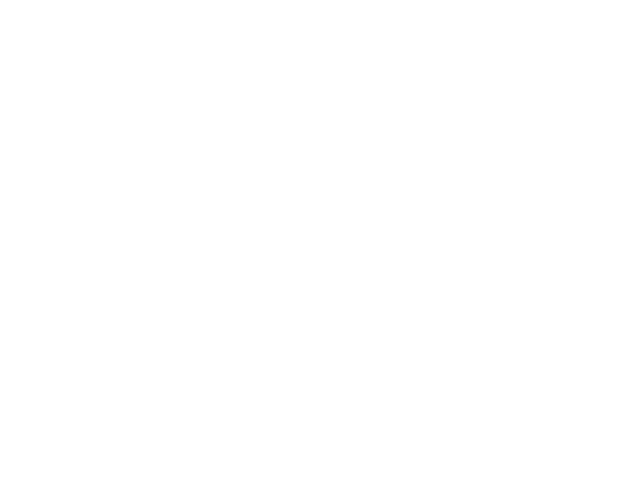
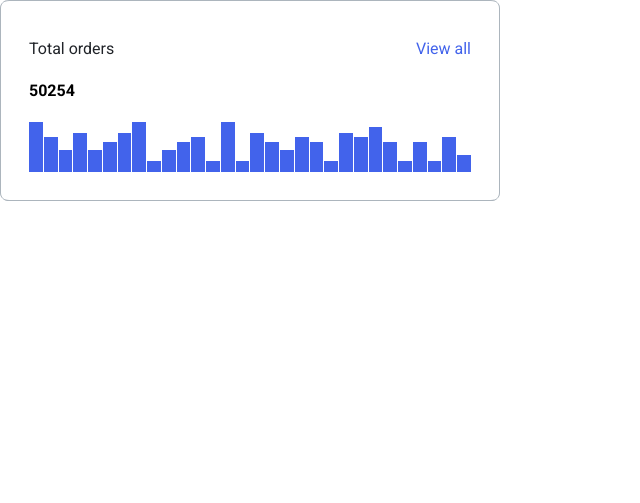
Before and after one commit to js-tasks-ru/htmlcss-20231027_anton012, a website: page 04-lection2/01-histogram/index.html in a window 1280 px wide. Shown: the whole page, without its empty margins (0-640 px from the left). Drawn offline with Linux system fonts and the light colour scheme.

Commit message:
Dz8: Add bar chart

```diff
--- a/04-lection2/01-histogram/histogram.css
+++ b/04-lection2/01-histogram/histogram.css
@@ -0,0 +1,49 @@
+
+.bar-chart {
+    padding: 16px 24px 24px;
+    box-sizing: border-box;
+    border: 5px solid;
+    border-image: url('../../assets/images/border.svg') 5;
+}
+
+.bar-chart__header {
+    display: flex;
+    justify-content: space-between;
+}
+
+.bar-chart__title {
+    color: var(--black);
+    line-height: 24px;
+}
+
+.bar-chart__count {
+    color: var(--black);
+    font-size: 20px;
+    font-style: normal;
+    font-weight: 400;
+    line-height: 26px;
+}
+
+.bar-chart__link {
+    color: var(--primary);
+    cursor: pointer;
+    text-align: right;
+    line-height: 24px;
+}
+
+.block {
+    width: 500px;
+    height: 500px;
+}
+
+.bar-chart__graph {
+    display: flex;
+    align-items: flex-end;
+    gap: 1px;
+    height: 50px;
+}
+
+.graph__item {
+    width: 100%;
+    background: var(--blue);
+}
--- a/04-lection2/01-histogram/index.html
+++ b/04-lection2/01-histogram/index.html
@@ -6,6 +6,49 @@
         <link rel="stylesheet" href="./histogram.css">
     </head>
     <body>
+    <div class="block">
+        <div class="bar-chart">
+            <div class="bar-chart__header">
+                <div>
+                    <p class="bar-chart__title">Total orders</p>
+                    <h4>50254</h4>
+                </div>
+                <a class="bar-chart__link"><p>View all</p></a>
+            </div>
+            <div class="bar-chart__graph">
+                <div style="height: 100%" class="graph__item"></div>
+                <div style="height: 70%" class="graph__item"></div>
+                <div style="height: 44%" class="graph__item"></div>
+                <div style="height: 78%" class="graph__item"></div>
+                <div style="height: 44%" class="graph__item"></div>
+                <div style="height: 60%" class="graph__item"></div>
+                <div style="height: 78%" class="graph__item"></div>
+                <div style="height: 100%" class="graph__item"></div>
+                <div style="height: 22%" class="graph__item"></div>
+                <div style="height: 44%" class="graph__item"></div>
+                <div style="height: 60%" class="graph__item"></div>
+                <div style="height: 70%" class="graph__item"></div>
+                <div style="height: 22%" class="graph__item"></div>
+                <div style="height: 100%" class="graph__item"></div>
+                <div style="height: 22%" class="graph__item"></div>
+                <div style="height: 78%" class="graph__item"></div>
+                <div style="height: 60%" class="graph__item"></div>
+                <div style="height: 44%" class="graph__item"></div>
+                <div style="height: 70%" class="graph__item"></div>
+                <div style="height: 60%" class="graph__item"></div>
+                <div style="height: 22%" class="graph__item"></div>
+                <div style="height: 78%" class="graph__item"></div>
+                <div style="height: 70%" class="graph__item"></div>
+                <div style="height: 90%" class="graph__item"></div>
+                <div style="height: 60%" class="graph__item"></div>
+                <div style="height: 22%" class="graph__item"></div>
+                <div style="height: 60%" class="graph__item"></div>
+                <div style="height: 22%" class="graph__item"></div>
+                <div style="height: 70%" class="graph__item"></div>
+                <div style="height: 34%" class="graph__item"></div>
+            </div>
+        </div>
 
+    </div>
     </body>
 </html>
--- a/assets/css/main.css
+++ b/assets/css/main.css
@@ -10,7 +10,7 @@
     --black: #212429;
     --pink: #F784AD;
     --purple: #7048E8;
-    --blue: #374FC7;
+    --blue: #4263EB;
     --red: #F03D3E;
     --grey-1: #F8F9FA;
     --grey-2: #DDE2E5;
```
Also changed, not shown: assets/images/border.svg (added).
